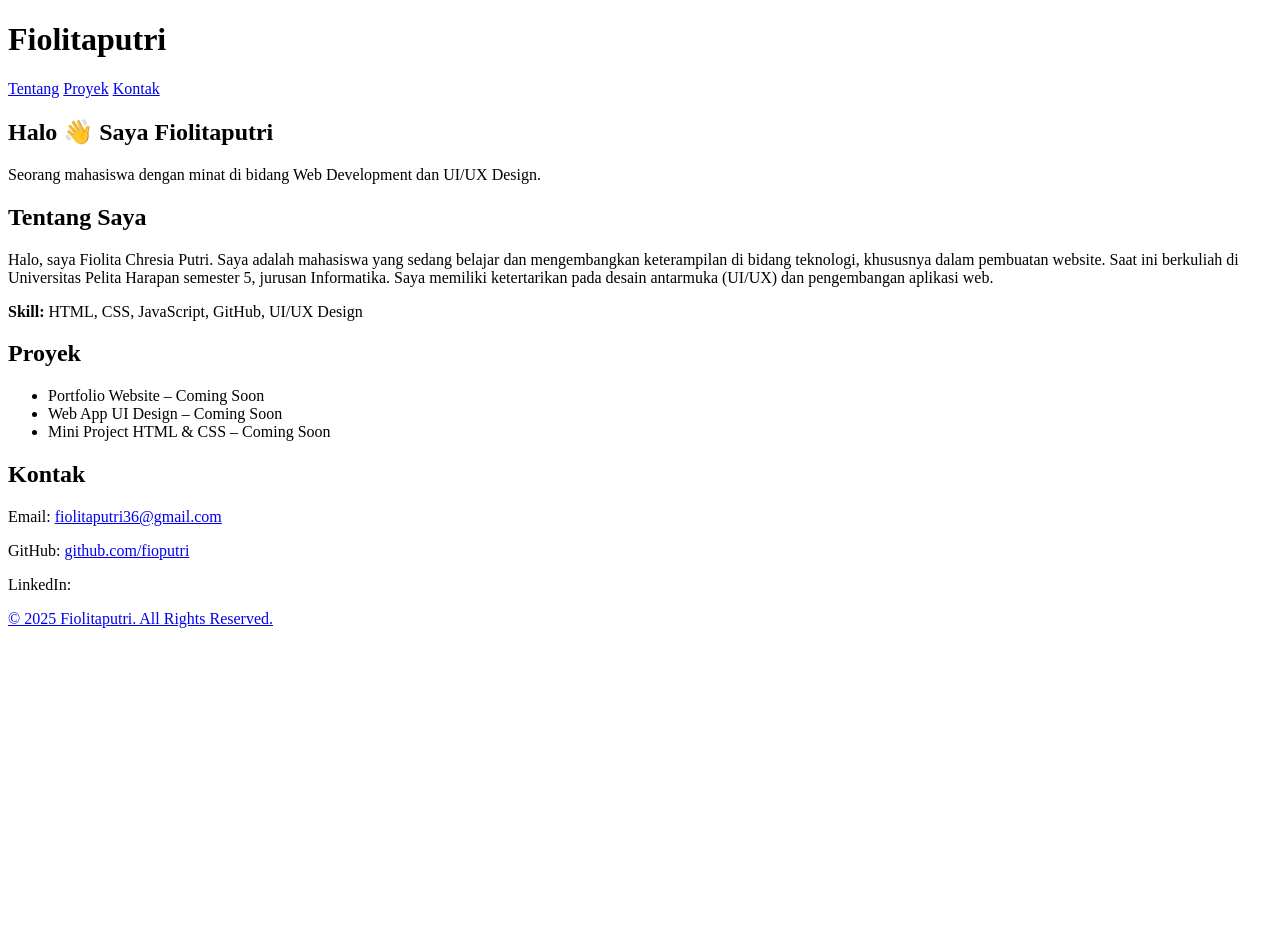
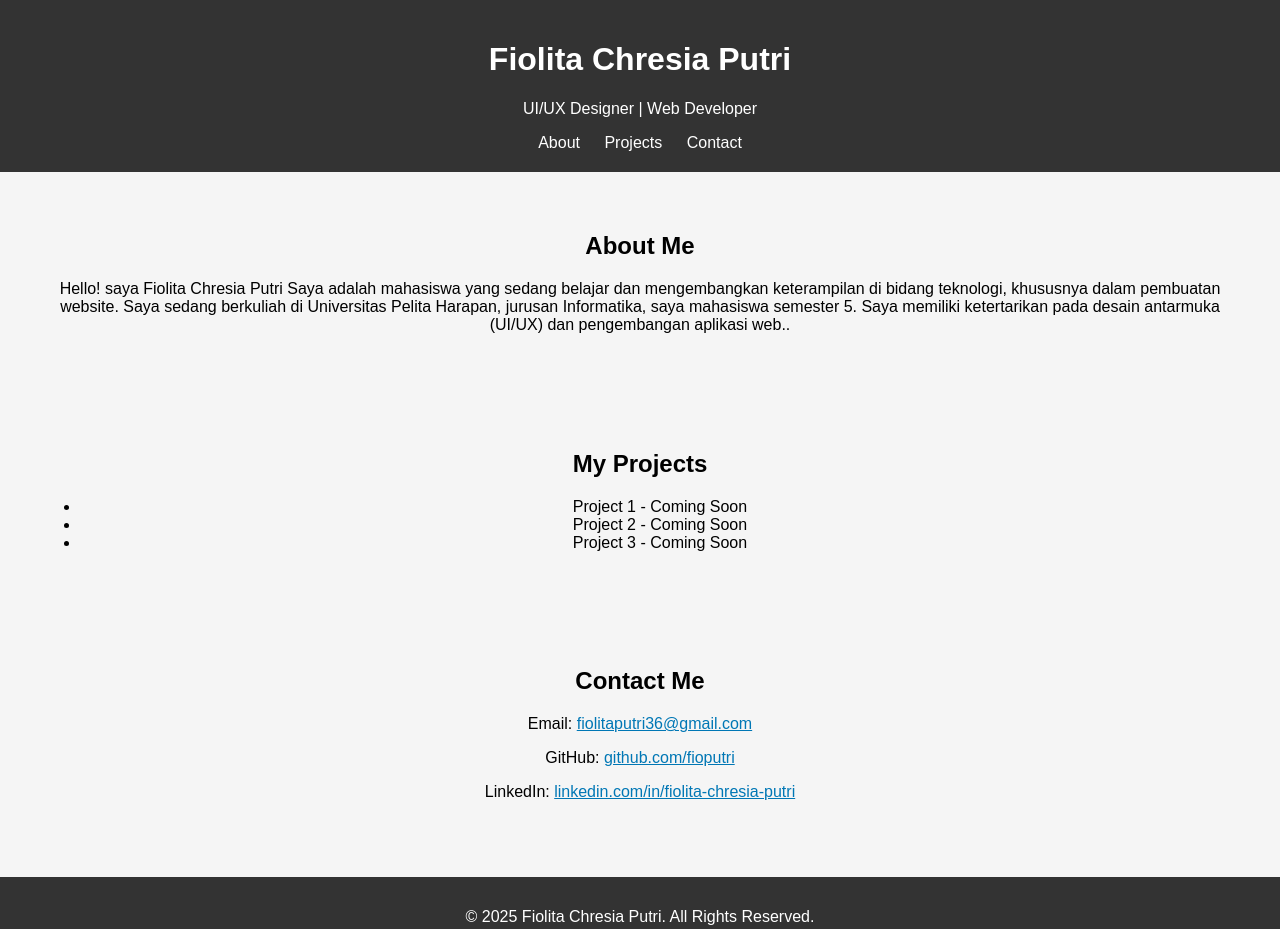
Before and after one commit to fioputri/fiolitaputri.github.io, a plain HTML site: page index.html in a window 1280 px wide. Before the commit the page ends 800 px from the top, so only its background shows below. Drawn offline with Linux system fonts and the light colour scheme.

Commit message:
Update index.html

```diff
--- a/index.html
+++ b/index.html
@@ -1,61 +1,87 @@
 <!DOCTYPE html>
-<html lang="id">
+<html lang="en">
 <head>
   <meta charset="UTF-8">
   <meta name="viewport" content="width=device-width, initial-scale=1.0">
-  <title>Portofolio - Fiolitaputri</title>
+  <title>Portfolio - Fiolita Chresia Putri</title>
+  <style>
+    body {
+      font-family: Arial, sans-serif;
+      margin: 0;
+      padding: 0;
+      background: #f5f5f5;
+    }
+    header {
+      background: #333;
+      color: white;
+      text-align: center;
+      padding: 20px;
+    }
+    nav {
+      margin-top: 10px;
+    }
+    nav a {
+      color: white;
+      margin: 0 10px;
+      text-decoration: none;
+    }
+    section {
+      padding: 40px;
+      text-align: center;
+    }
+    footer {
+      background: #333;
+      color: white;
+      text-align: center;
+      padding: 15px;
+      margin-top: 20px;
+    }
+    a {
+      color: #0077b5;
+    }
+  </style>
 </head>
 <body>
-
-  <!-- Header / Navigation -->
   <header>
-    <h1>Fiolitaputri</h1>
+    <h1>Fiolita Chresia Putri</h1>
+    <p>UI/UX Designer | Web Developer</p>
     <nav>
-      <a href="#about">Tentang</a>
-      <a href="#projects">Proyek</a>
-      <a href="#contact">Kontak</a>
+      <a href="#about">About</a>
+      <a href="#projects">Projects</a>
+      <a href="#contact">Contact</a>
     </nav>
   </header>
 
-  <!-- Hero Section -->
-  <section id="hero">
-    <h2>Halo 👋 Saya Fiolitaputri</h2>
-    <p>Seorang mahasiswa dengan minat di bidang Web Development dan UI/UX Design.</p>
+  <section id="about">
+    <h2>About Me</h2>
+    <p>Hello! saya Fiolita Chresia Putri
+      Saya adalah mahasiswa yang sedang belajar dan mengembangkan keterampilan di bidang teknologi, khususnya dalam pembuatan website. Saya sedang berkuliah di Universitas Pelita Harapan,
+      jurusan Informatika, saya mahasiswa semester 5.
+      Saya memiliki ketertarikan pada desain antarmuka (UI/UX) dan pengembangan aplikasi web..</p>
   </section>
 
-  <!-- About Section -->
-  <section id="about">
-    <h2>Tentang Saya</h2>
-    <p>
-      Halo, saya Fiolita Chresia Putri. Saya adalah mahasiswa yang sedang belajar dan mengembangkan keterampilan di bidang teknologi, khususnya dalam pembuatan website.
-      Saat ini berkuliah di Universitas Pelita Harapan semester 5, jurusan Informatika.
-      Saya memiliki ketertarikan pada desain antarmuka (UI/UX) dan pengembangan aplikasi web.
-    </p>
-    <p><strong>Skill:</strong> HTML, CSS, JavaScript, GitHub, UI/UX Design</p>
-  </section>
-
-  <!-- Projects Section -->
   <section id="projects">
-    <h2>Proyek</h2>
+    <h2>My Projects</h2>
     <ul>
-      <li>Portfolio Website – Coming Soon</li>
-      <li>Web App UI Design – Coming Soon</li>
-      <li>Mini Project HTML & CSS – Coming Soon</li>
+      <li>Project 1 - Coming Soon</li>
+      <li>Project 2 - Coming Soon</li>
+      <li>Project 3 - Coming Soon</li>
     </ul>
   </section>
 
-  <!-- Contact Section -->
   <section id="contact">
-    <h2>Kontak</h2>
+    <h2>Contact Me</h2>
     <p>Email: <a href="mailto:fiolitaputri36@gmail.com">fiolitaputri36@gmail.com</a></p>
     <p>GitHub: <a href="https://github.com/fioputri" target="_blank">github.com/fioputri</a></p>
-    <p>LinkedIn: <a href="https://www.linkedin.com/in/fiolita-chresia-putri-6639a12a5?utm_source=share&utm_campaign=share_via&utm_content=profile&utm_medium=ios_app"</a></p>
+    <p>LinkedIn:
+      <a href="https://www.linkedin.com/in/fiolita-chresia-putri-6639a12a5?utm_source=share&utm_campaign=share_via&utm_content=profile&utm_medium=ios_app" target="_blank">
+        linkedin.com/in/fiolita-chresia-putri
+      </a>
+    </p>
   </section>
 
-  <!-- Footer -->
   <footer>
-    <p>© 2025 Fiolitaputri. All Rights Reserved.</p>
+    <p>&copy; 2025 Fiolita Chresia Putri. All Rights Reserved.</p>
   </footer>
-
 </body>
 </html>
```
